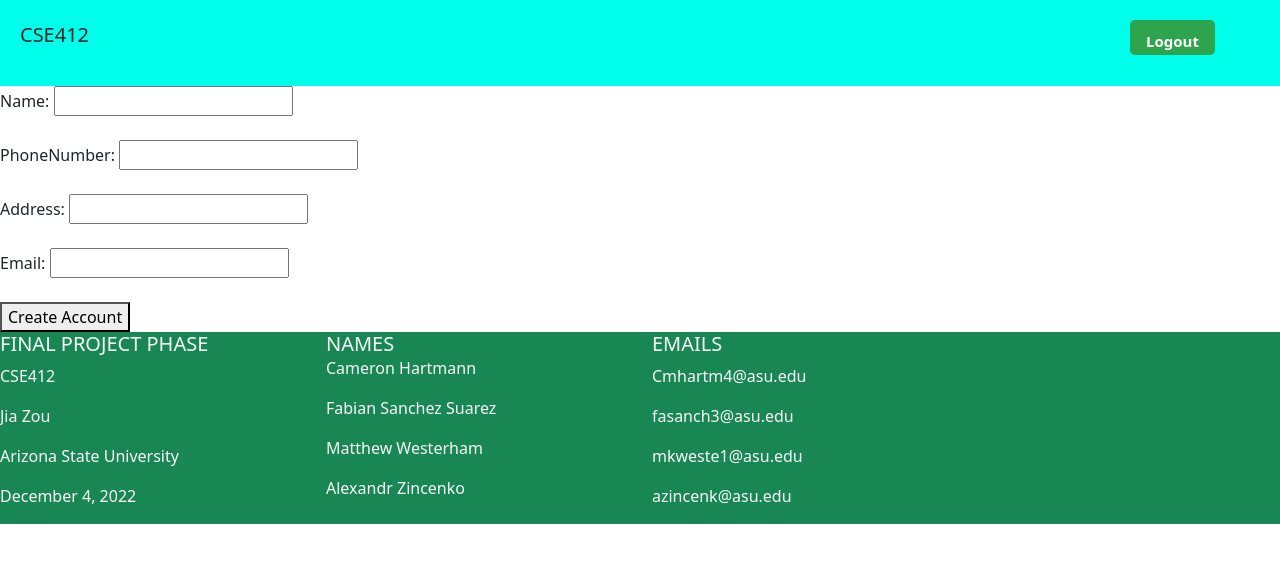
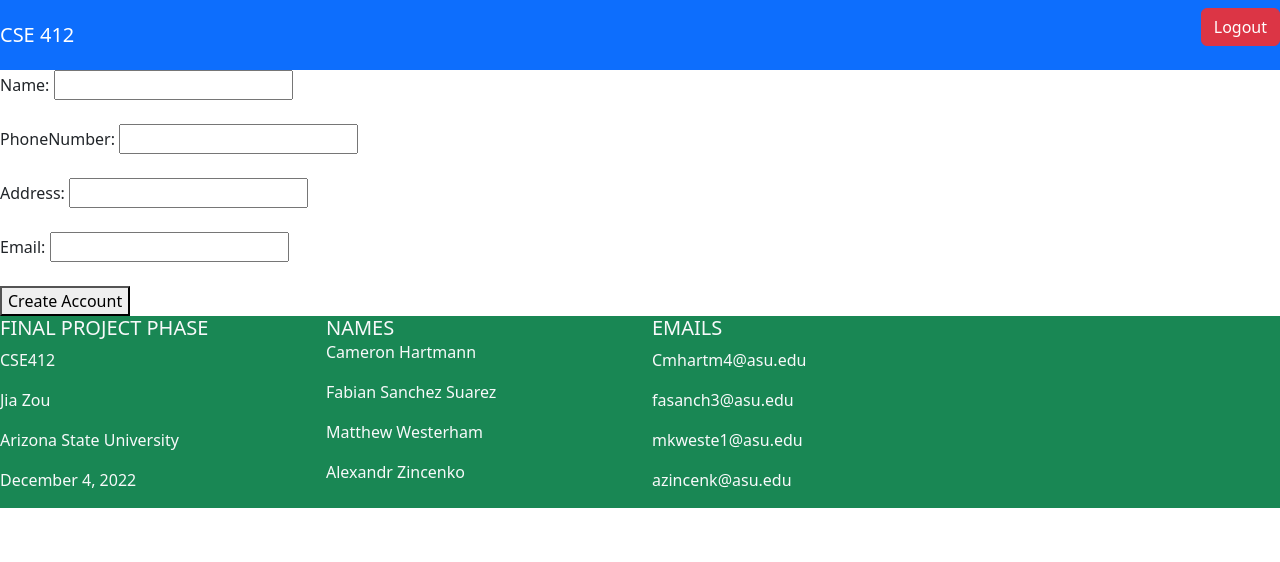
Before and after one commit to mwesterham/cse412-retail-app, a website: page views/LotsOfUserInfo.html in a window 1280 px wide. Drawn offline with nearby package versions, Linux system fonts and the light colour scheme; files that its build step writes are made by us from their sources; files whose address does not match are found by name.

Commit message:
Final edits
-Edit comments and made all the headers the same

```diff
--- a/views/LotsOfUserInfo.html
+++ b/views/LotsOfUserInfo.html
@@ -12,12 +12,12 @@
 </head>
 
 <body>
-  <ul class="nav">
-    <li>
-      <p>CSE412</p>
-    </li>
-    <li><button class="Logout" onclick="window.location.href='Webpage.html';">Logout</button></li>
-  </ul>
+  <nav class="navbar navbar-dark bg-primary justify-content-between">
+    <a class="navbar-brand">CSE 412 </a>
+    <form class="form-inline">
+      <a href="/Webpage.html" class="btn btn-danger" role="button">Logout</a>
+    </form>
+  </nav>
 
   <!--Labels are the text title and textfield-->
   <label for="Name">Name:</label>
```
Also changed, not shown: views/ShoppingCart.html (+0 -22 lines).
